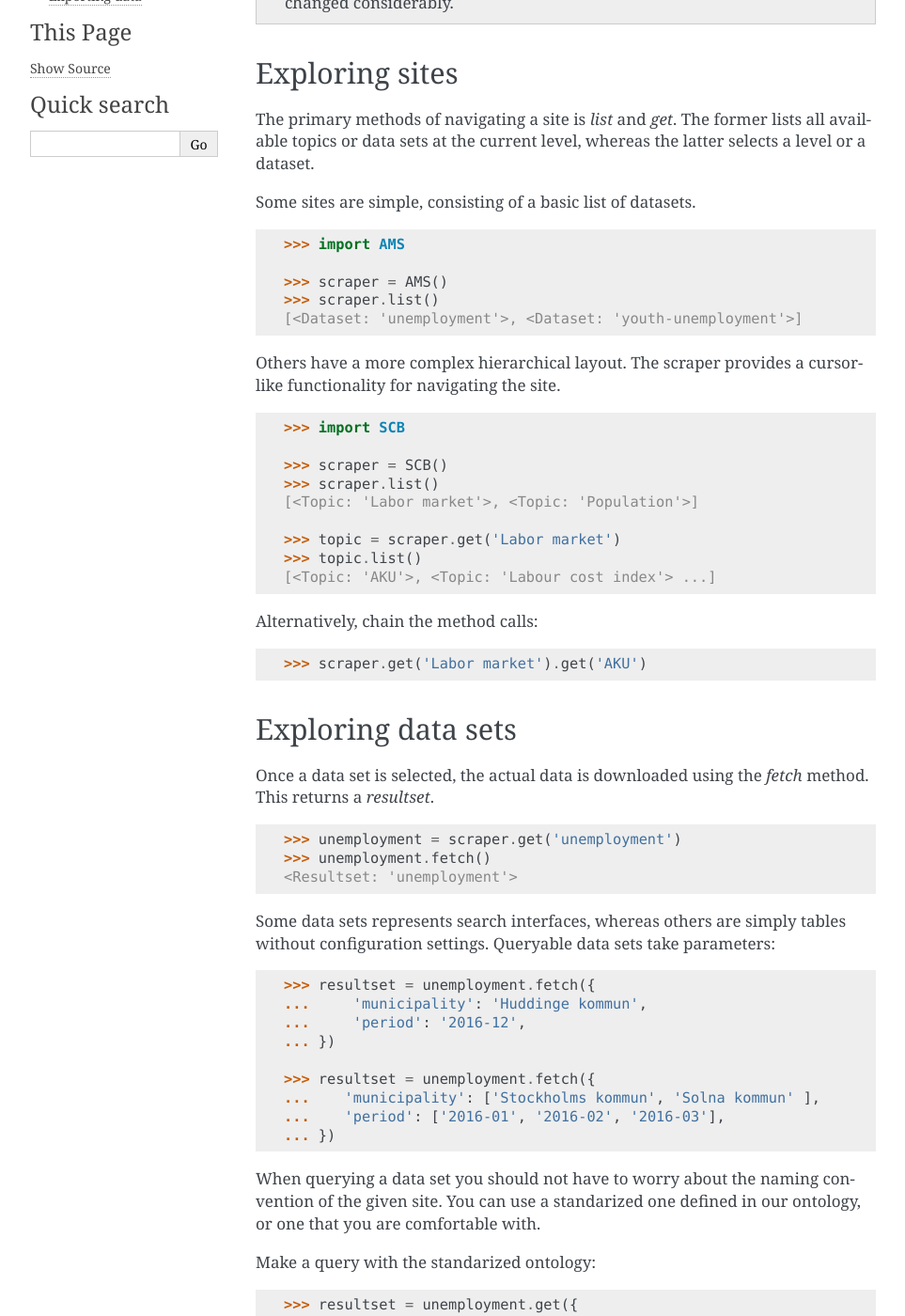
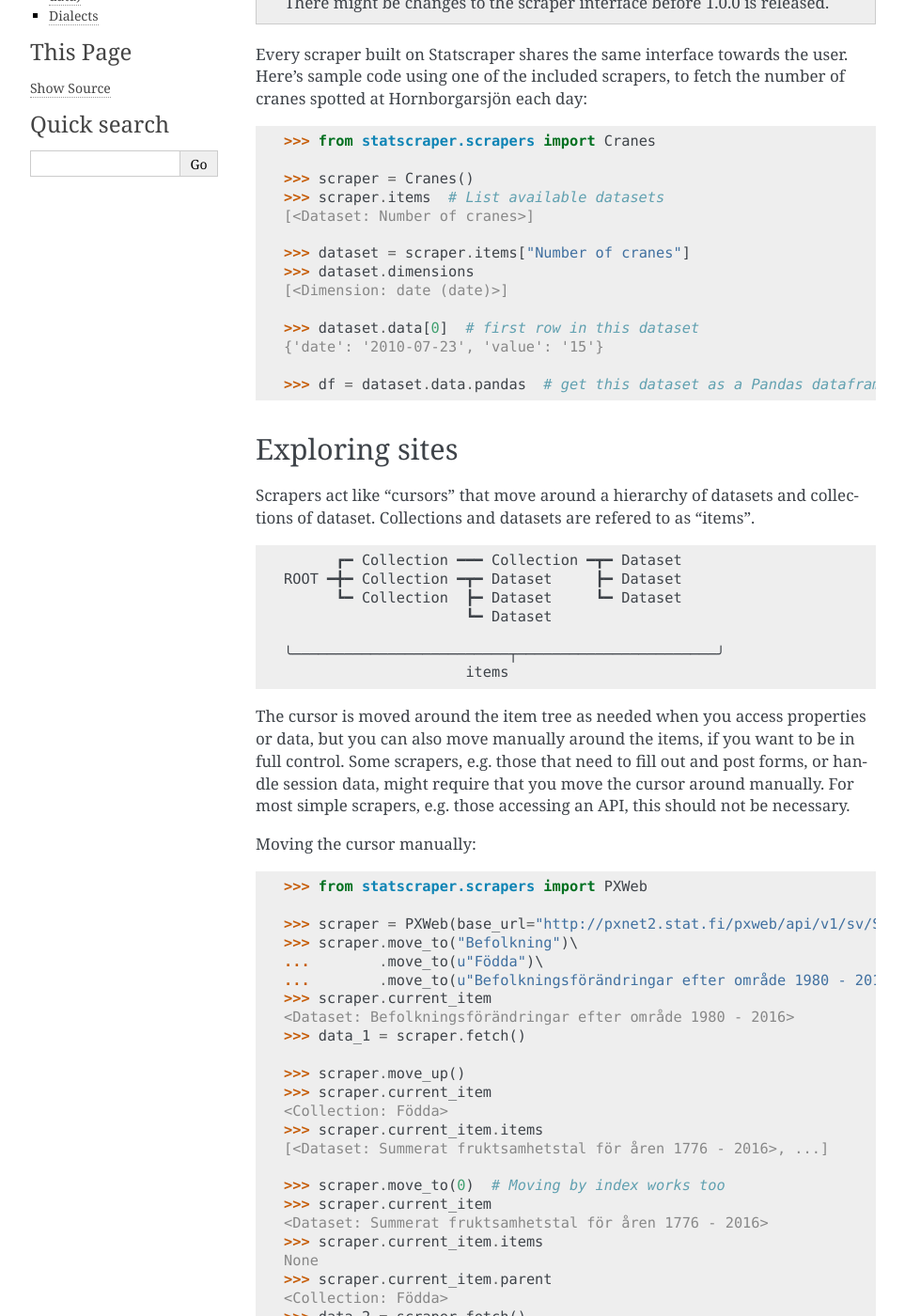
Before and after one commit to jplusplus/statscraper, a Sphinx documentation site: the page built from docs/using_scrapers.rst, in a window 1280 px wide and 1400 px high, scrolled down 193 px. Shown: the whole window at 94% size, without its empty margins (148-1111 px from the left). Built offline with Sphinx 7.4.7, drawn with Linux system fonts in a browser that asks for light colours; some of the changed text lies outside the part shown.

Commit message:
update docs on moving around

```diff
--- a/docs/using_scrapers.rst
+++ b/docs/using_scrapers.rst
@@ -4,181 +4,104 @@ Using scrapers
 
 .. NOTE::
 
-   This documentation refers to version 0.0.1. As of 0.0.2, the interface has changed considerably.
+   This documentation refers to version 1.0.0.dev1, a development version.
+   There might be changes to the scraper interface before 1.0.0 is released.
+
+Every scraper built on Statscraper shares the same interface towards the user. Here's sample code using one of the included scrapers, to fetch the number of cranes spotted at Hornborgarsjön each day:
+
+.. code:: python
+
+  >>> from statscraper.scrapers import Cranes
+
+  >>> scraper = Cranes()
+  >>> scraper.items  # List available datasets
+  [<Dataset: Number of cranes>]
+
+  >>> dataset = scraper.items["Number of cranes"]
+  >>> dataset.dimensions
+  [<Dimension: date (date)>]
+
+  >>> dataset.data[0]  # first row in this dataset
+  {'date': '2010-07-23', 'value': '15'}
+
+  >>> df = dataset.data.pandas  # get this dataset as a Pandas dataframe
 
 
 Exploring sites
 ---------------
-The primary methods of navigating a site is `list` and `get`. The former lists all available topics or data sets at the current level, whereas the latter selects a level or a dataset.
+Scrapers act like “cursors” that move around a hierarchy of datasets and collections of dataset. Collections and datasets are refered to as “items”.
 
-Some sites are simple, consisting of a basic list of datasets.
+::
 
-.. code::
+        ┏━ Collection ━━━ Collection ━┳━ Dataset
+  ROOT ━╋━ Collection ━┳━ Dataset     ┣━ Dataset
+        ┗━ Collection  ┣━ Dataset     ┗━ Dataset
+                       ┗━ Dataset
 
-    >>> import AMS
+  ╰─────────────────────────┬───────────────────────╯
+                       items
 
-    >>> scraper = AMS()
-    >>> scraper.list()
-    [<Dataset: 'unemployment'>, <Dataset: 'youth-unemployment'>]
+The cursor is moved around the item tree as needed when you access properties or data, but you can also move manually around the items, if you want to be in full control. Some scrapers, e.g. those that need to fill out and post forms, or handle session data, might require that you move the cursor around manually. For most simple scrapers, e.g. those accessing an API, this should not be necessary.
 
-Others have a more complex hierarchical layout. The scraper provides a cursor-like functionality for navigating the site.
-
-.. code::
-
-    >>> import SCB
-
-    >>> scraper = SCB()
-    >>> scraper.list()
-    [<Topic: 'Labor market'>, <Topic: 'Population'>]
-
-    >>> topic = scraper.get('Labor market')
-    >>> topic.list()
-    [<Topic: 'AKU'>, <Topic: 'Labour cost index'> ...]
-
-Alternatively, chain the method calls:
-
-    >>> scraper.get('Labor market').get('AKU')
-
-
-Exploring data sets
--------------------
-
-Once a data set is selected, the actual data is downloaded using the `fetch` method. This returns a `resultset`.
-
-    >>> unemployment = scraper.get('unemployment')
-    >>> unemployment.fetch()
-    <Resultset: 'unemployment'>
-
-Some data sets represents search interfaces, whereas others are simply tables without configuration settings. Queryable data sets take parameters:
+Moving the cursor manually:
 
 .. code:: python
 
-    >>> resultset = unemployment.fetch({
-    ...     'municipality': 'Huddinge kommun',
-    ...     'period': '2016-12',
-    ... })
+    >>> from statscraper.scrapers import PXWeb
 
-    >>> resultset = unemployment.fetch({
-    ...    'municipality': ['Stockholms kommun', 'Solna kommun' ],
-    ...    'period': ['2016-01', '2016-02', '2016-03'],
-    ... })
+    >>> scraper = PXWeb(base_url="http://pxnet2.stat.fi/pxweb/api/v1/sv/StatFin/")
+    >>> scraper.move_to("Befolkning")\
+    ...        .move_to(u"Födda")\
+    ...        .move_to(u"Befolkningsförändringar efter område 1980 - 2016")
+    >>> scraper.current_item
+    <Dataset: Befolkningsförändringar efter område 1980 - 2016>
+    >>> data_1 = scraper.fetch()
 
-When querying a data set you should not have to worry about the naming convention of the given site. You can use a standarized one defined in our ontology, or one that you are comfortable with.
+    >>> scraper.move_up()
+    >>> scraper.current_item
+    <Collection: Födda>
+    >>> scraper.current_item.items
+    [<Dataset: Summerat fruktsamhetstal för åren 1776 - 2016>, ...]
 
-Make a query with the standarized ontology:
+    >>> scraper.move_to(0)  # Moving by index works too
+    >>> scraper.current_item
+    <Dataset: Summerat fruktsamhetstal för åren 1776 - 2016>
+    >>> scraper.current_item.items
+    None
+    >>> scraper.current_item.parent
+    <Collection: Födda>
+    >>> data_2 = scraper.fetch()
 
-    >>> resultset = unemployment.get({
-    ...    'municipality': ['Stockholms kommun' ],
-    ... }, dialect="default")
-
-Or a specific one:
-
-    >>> resultset = unemployment.get({
-    ...     'municipality': ['Stockholm' ],
-    ... }, dialect="Kolada")
-
-TODO: Describe these snippets.
-
-Get by id
-
-    >>> unemployment = scraper.get('unemployment')
-    >>> unemployment.label
-    u'Arbetslöshet'
-
-Get by label
-
-    >>> unemployment = scraper.get(u'Arbetslöshet')
-    >>> unemployment.label
-    u'Arbetslöshet'
-
-    >>> unemployment.dimensions
-    [<Dimension: 'gender'>, <Dimension: 'municipality'>, <Dimension: 'period'>]
-
-    >>> gender = unemployment.dimension('gender')
-    >>> gender.allowed_values
-    ['all', 'male', 'female']
-
-    >>> gender.default
-    'all'
-
-    >>> gender.label
-    'Kön'
-
-    >>> men = gender.category('male')
-    >>> men.label
-    u'Män'
-
-    >>> unemployment.id
-    u'male'
+    >>> scraper.move_to_top()
+    >>> scraper.current_item
+    <Collection: <root>>
 
 
-Exploring the actual data
--------------------------
-
-Resultsets have a `describe` method which provides some basic information about the data. These properties are also available as attributes of the resultset.
+The above example could also be written like this:
 
 .. code:: python
 
-    >>> resultset.describe()
-    {
-        'shape': (8350, 14),
-        'dimensions': ['gender', 'municipality', 'period', 'measure']
-    }
+    >>> from statscraper.scrapers import PXWeb
 
-    >>> resultset.shape
-    (8350, 14)
+    >>> scraper = PXWeb(base_url="http://pxnet2.stat.fi/pxweb/api/v1/sv/StatFin/")
+
+    >>> collection = scraper.items["Befolkning"].items[u"Födda"]
+    >>> collection
+    <Collection: Födda>
+    >>> collection.items
+    [<Dataset: Summerat fruktsamhetstal för åren 1776 - 2016>, ...]
+
+    >>> data_1 = collection.items[u"Befolkningsförändringar efter område 1980 - 2016"].data
+    >>> data_2 = collection.items[0].data  # Selecting the first dataset in this collection
 
 
-You can explore a resultset with the same methods that you explore a dataset (eg `.dimensions`, `.dimension("region")` etc.)
-
-.. code:: python
-
-    >>> resultset.dimensions
-    ['gender', 'municipality', 'period']
-
-    >>> regions = resultset.dimension("municipality")
-    >>> regions.categories
-    ['Huddinge kommun']
-
-    >>> regions.note
-    u'Hebys gränser förändrades 2007'
-
-    >>> huddinge = regions.category("Huddinge kommun")
-    >>> huddinge.id
-    'Huddinge kommun'
-
-    >>> huddinge.label
-    'Huddinge kommun'
+Exploring datasets
+------------------
 
 
-Exporting data
---------------
+Querying datasets (fething data)
+--------------------------------
 
-A resultset can be exported to a number of formats.
 
-.. code:: python
-
-    resultset.to_dataframe()
-    resultset.to_dictlist()
-
-    resultset.to_csv('my_data.csv')
-    resultset.to_xlsx('my_data.xlsx')
-    resultset.to_jsonstat('my_jsonstat.json')
-
-The resultset can be converted to either id's or labels.
-
-.. code:: python
-
-    # Export with id's as content
-    resultset.to_dataframe(content='index')
-
-    # Export with labels as content
-    resultset.to_dataframe(content='label')
-
-Or translated to a specfic dialect using our ontology.
-
-.. code:: python
-
-    resultset.to_dataframe(dialect='default')
-    resultset.to_dataframe(dialect='SCB')
-    resultset.to_dataframe(dialect='Kolada')
+Dialects
+--------
```
